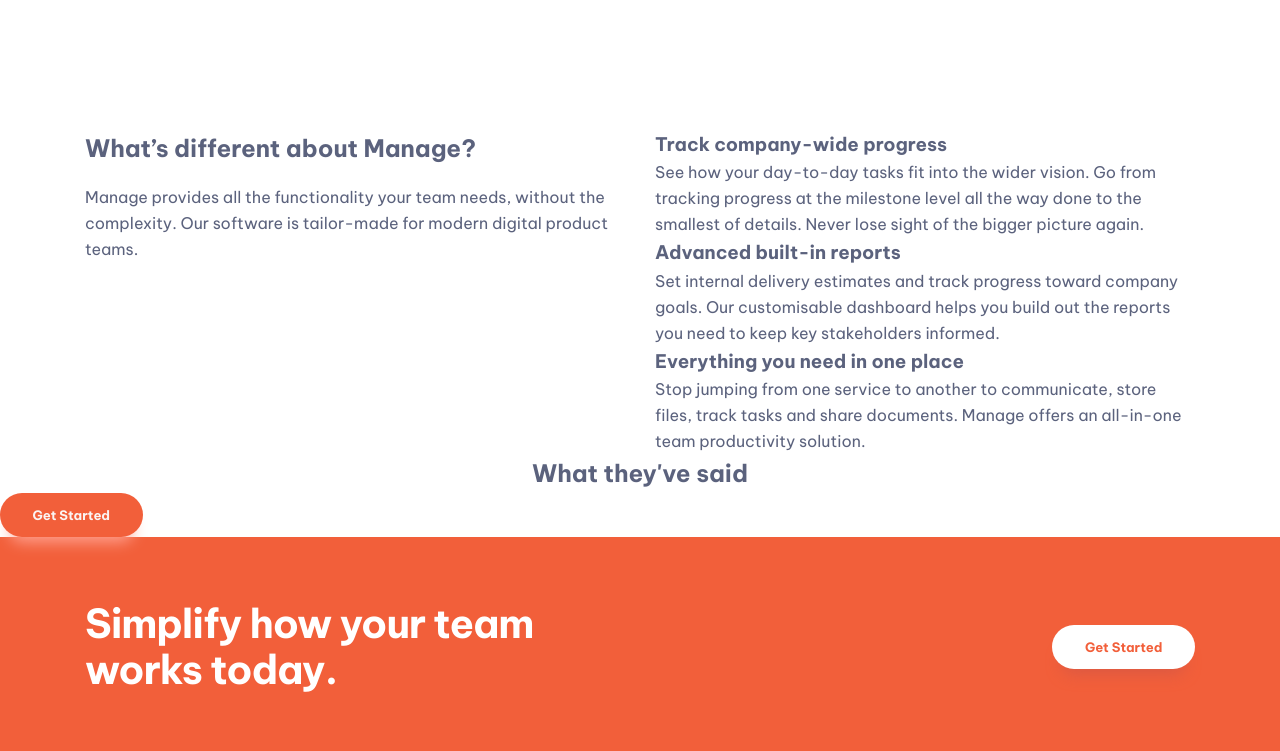
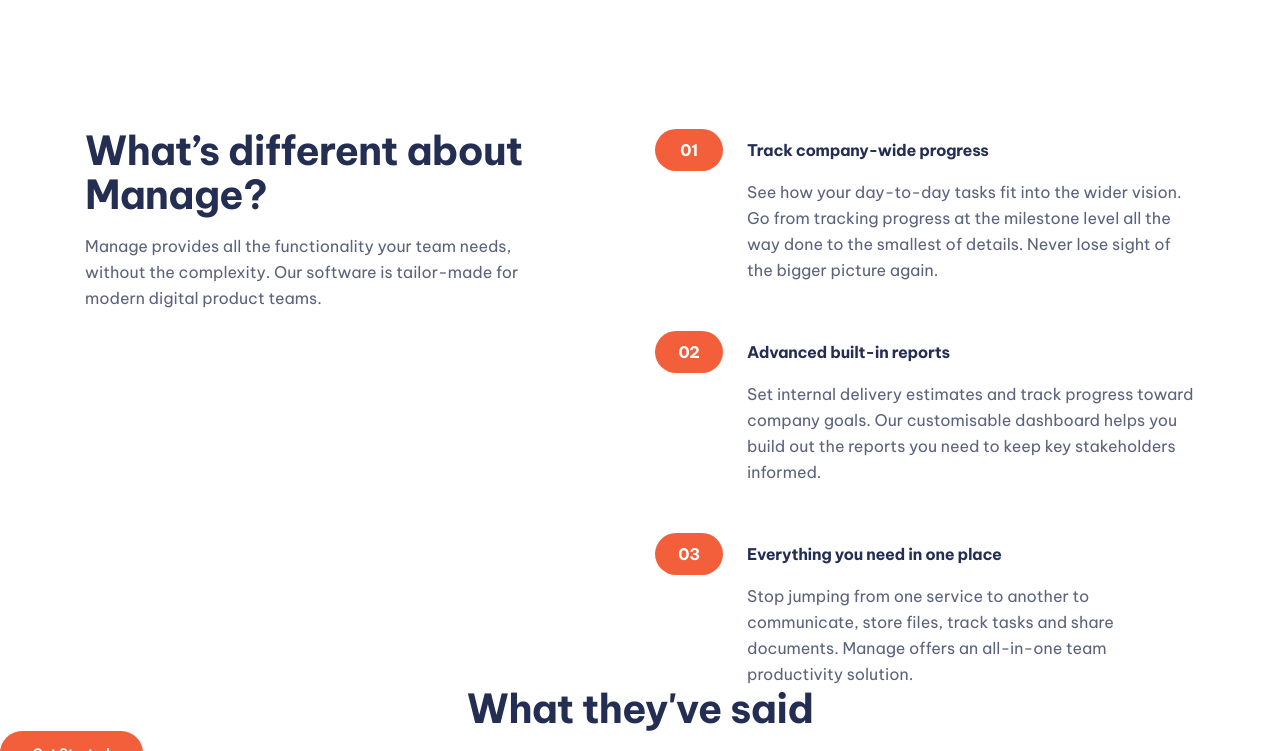
Before and after one commit to karolbanat/manage-landing-page, a website built with Vite: page index.html in a window 1280 px wide. Shown: the part 690-1441 px from the top of the page. Built offline with nearby package versions, Linux system fonts and the light colour scheme; files whose address does not match are found by name.

Commit message:
Features list

```diff
--- a/index.html
+++ b/index.html
@@ -97,14 +97,17 @@
 
             <section aria-labelledby="whats-different-heading"
                      class="different">
-                <div class="container">
+                <div class="container"
+                     style="--padding-inline: 1.6rem">
                     <div class="flex-double-columns">
-                        <header class="flow text-center-sm">
-                            <h2 id="whats-different-heading"
-                                class="section-heading">What’s different about Manage?</h2>
-                            <p>Manage provides all the functionality your team needs, without
-                                the complexity. Our software is tailor-made for modern digital
-                                product teams.</p>
+                        <header class="text-center-sm">
+                            <div class="flow content-padding-right-md">
+                                <h2 id="whats-different-heading"
+                                    class="section-heading">What’s different about Manage?</h2>
+                                <p>Manage provides all the functionality your team needs, without
+                                    the complexity. Our software is tailor-made for modern digital
+                                    product teams.</p>
+                            </div>
                         </header>
                         <ul class="features-list">
                             <li>
--- a/src/style.css
+++ b/src/style.css
@@ -162,9 +162,16 @@ body {
 }
 
 /* Components */
-
+/* --- headings */
 .page-heading {
 	font-size: var(--fz-700);
+	color: var(--clr-secondary-400);
+}
+
+.section-heading {
+	font-size: var(--fz-500);
+	letter-spacing: -0.02em;
+	line-height: 1.5;
 	color: var(--clr-secondary-400);
 }
 
@@ -183,6 +190,10 @@ body {
 	.page-heading,
 	.cta-heading {
 		line-height: 1.15;
+	}
+
+	.section-heading {
+		line-height: 1.1;
 	}
 }
 
@@ -324,6 +335,60 @@ body {
 		flex-direction: column;
 		gap: 2.4rem;
 	}
+}
+
+/* --- cards */
+.feature-item {
+	--number-width: 6.8rem;
+	--number-spacer: 1.2rem;
+}
+
+.feature-item__heading {
+	--heading-bg: var(--clr-primary-100);
+	margin-bottom: 0.8rem;
+	font-size: var(--fz-400);
+	letter-spacing: -0.01875em;
+	color: var(--clr-secondary-400);
+	background-color: var(--heading-bg);
+	border-radius: var(--borr-pill);
+	box-shadow: 10vw 0 0 var(--heading-bg);
+}
+
+.feature-item__heading::before {
+	counter-increment: num;
+	content: '0' counter(num);
+
+	display: inline-grid;
+	place-items: center;
+
+	min-width: var(--number-width);
+	padding-block: 0.5em;
+	margin-inline-end: var(--number-spacer);
+
+	color: var(--clr-neutral-100);
+	background-color: var(--clr-primary-400);
+	border-radius: var(--borr-pill);
+}
+
+@media only screen and (min-width: 50em) {
+	.feature-item {
+		--number-spacer: 2.4rem;
+	}
+
+	.feature-item__heading {
+		--heading-bg: revert;
+	}
+
+	.feature-item > p {
+		padding-inline-start: calc(var(--number-width) + var(--number-spacer));
+	}
+}
+
+/* --- other */
+.features-list {
+	display: grid;
+	gap: 4.8rem;
+	counter-set: num 0;
 }
 
 /* Utility */
```
